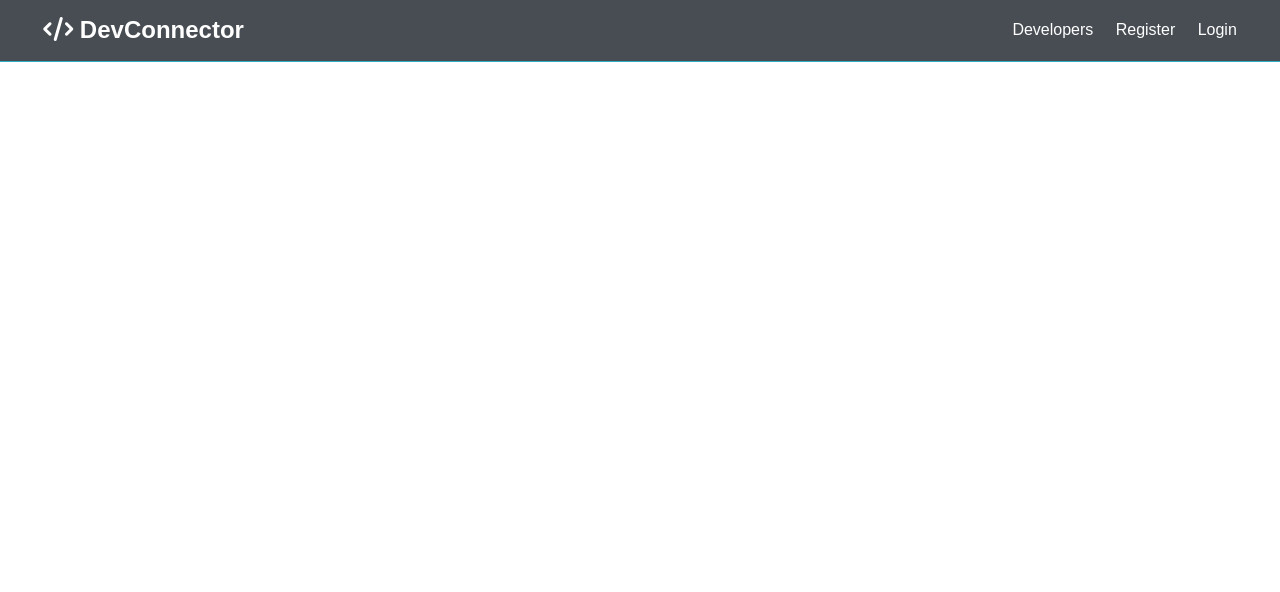
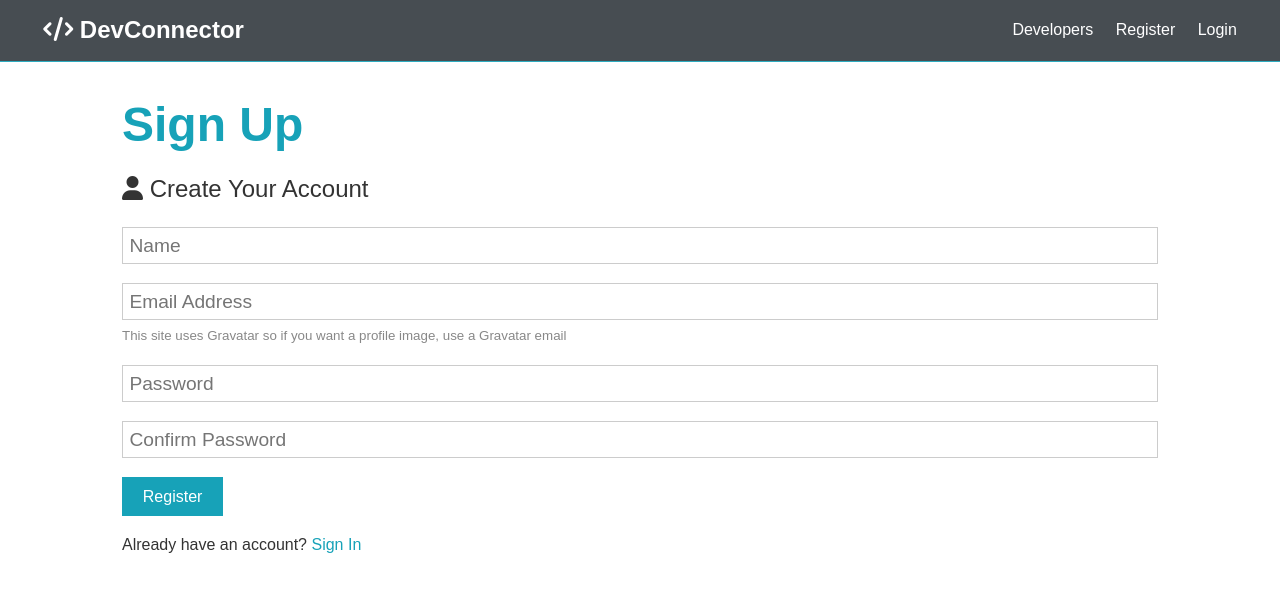
Before and after one commit to ravindrajain8055/GithubLite, a React (Create React App) app in the folder client/: page /register in a window 1280 px wide. Shown: the top 592 px of the page. Built offline with nearby package versions, Linux system fonts and the light colour scheme.

Commit message:
Register login navbar landing

```diff
--- a/client/src/App.js
+++ b/client/src/App.js
@@ -1,15 +1,22 @@
-import React,{Fragment} from 'react';
+import React,{ Fragment } from 'react';
 import './App.css';
 import Navbar from './components/layout/Navbar'
 import Landing from './components/layout/Landing'
 import { BrowserRouter as Router, Route, Switch } from 'react-router-dom';
-
+import Register from './components/auth/Register'
+import Login from './components/auth/Login'
 
 const App = () =>
     <Router>
-      <Fragment className="App">
+      <Fragment>
         <Navbar />
         <Route exact path='/' component={ Landing } />
+        <section className="container">
+          <Switch>
+            <Route exact path='/register' component={ Register } />
+            <Route exact path='/login' component={ Login } />
+          </Switch>
+        </section>
       </Fragment>
     </Router>
 
--- /dev/null
+++ b/client/src/components/auth/Login.js
@@ -0,0 +1,50 @@
+import React, { Fragment, useState } from 'react'
+import axios from 'axios'
+import {Link} from 'react-router-dom'
+
+const Login = () => {
+    const [formData, setFormData] = useState({
+        name:'',
+        email:''
+    });
+
+    const { email,password} = formData;
+
+    const onChange = e =>setFormData({...formData,[e.target.name]:e.target.value})
+
+    const onSubmit = async e => {
+        e.preventDefault();
+        console.log('success')
+    }
+
+    return (
+        <Fragment>
+            <h1 className="large text-primary">Sign In</h1>
+            <p className="lead"><i className="fas fa-user"></i> Login</p>
+            <form className="form" onSubmit = {e => onSubmit(e)}>
+
+                <div className="form-group">
+                <input type="email" placeholder="Email Address" name="email"
+                value={email}
+                onChange ={e =>onChange(e)} />
+                </div>
+                <div className="form-group">
+                <input
+                    type="password"
+                    placeholder="Password"
+                    name="password"
+                    minLength="6"
+                    value={password}
+                    onChange ={e =>onChange(e)}
+                />
+                </div>
+                <input type="submit" className="btn btn-primary" value="Login" />
+            </form>
+            <p className="my-1">
+                Don't have an account? <Link to="/register">Sign UP</Link>
+            </p>
+        </Fragment>
+    )
+}
+
+export default Login
--- /dev/null
+++ b/client/src/components/auth/Register.js
@@ -0,0 +1,90 @@
+import React, { Fragment, useState } from 'react'
+import axios from 'axios'
+import {Link} from 'react-router-dom'
+
+const Register = () => {
+    const [formData, setFormData] = useState({
+        name:'',
+        email:'',
+        password:'',
+        password2:''
+    });
+
+    const { name, email, password,password2} = formData;
+
+    const onChange = e =>setFormData({...formData,[e.target.name]:e.target.value})
+
+    const onSubmit = async e => {
+        e.preventDefault();
+        if(password !== password2){
+            console.log('passwords do not match')
+        }else{
+            // const newUser = {
+            //     name,email,password,password2
+            // }
+            // try {
+            //     const config = {
+            //         headers:{
+            //             'Content-Type':'application/json'
+            //         }
+            //     }
+
+            //     const body = JSON.stringify(newUser)
+
+            //     const res = await axios.post('/api/users',body,config);
+            //     console.log(res.data)
+            // } catch (err) {
+            //     console.error(err.response.data)
+
+            // }
+            console.log('success')
+
+        }
+    }
+
+    return (
+        <Fragment>
+            <h1 className="large text-primary">Sign Up</h1>
+            <p className="lead"><i className="fas fa-user"></i> Create Your Account</p>
+            <form className="form" onSubmit = {e => onSubmit(e)}>
+                <div className="form-group">
+                <input type="text" placeholder="Name" name="name" value={name}
+                onChange ={e =>onChange(e)}  required />
+                </div>
+                <div className="form-group">
+                <input type="email" placeholder="Email Address" name="email"
+                value={email}
+                onChange ={e =>onChange(e)} />
+                <small className="form-text">This site uses Gravatar so if you want a profile image, use a
+                    Gravatar email</small>
+                </div>
+                <div className="form-group">
+                <input
+                    type="password"
+                    placeholder="Password"
+                    name="password"
+                    minLength="6"
+                    value={password}
+                    onChange ={e =>onChange(e)}
+                />
+                </div>
+                <div className="form-group">
+                <input
+                    type="password"
+                    placeholder="Confirm Password"
+                    name="password2"
+                    minLength="6"
+                    value={password2}
+                    onChange ={e =>onChange(e)}
+                />
+                </div>
+                <input type="submit" className="btn btn-primary" value="Register" />
+            </form>
+            <p className="my-1">
+                Already have an account? <Link to="/login">Sign In</Link>
+            </p>
+        </Fragment>
+    )
+}
+
+export default Register
--- a/client/src/components/layout/Landing.js
+++ b/client/src/components/layout/Landing.js
@@ -1,4 +1,5 @@
 import React from 'react'
+import { Link } from 'react-router-dom'
 
 const Landing = () => {
     return (
@@ -11,8 +12,8 @@
               other developers
             </p>
             <div className="buttons">
-              <a href="register.html" className="btn btn-primary">Sign Up</a>
-              <a href="login.html" className="btn btn-light">Login</a>
+              <Link to="/register" className="btn btn-primary">Sign Up</Link>
+              <Link to="/login" className="btn btn-light">Login</Link>
             </div>
           </div>
         </div>
--- a/client/src/components/layout/Navbar.js
+++ b/client/src/components/layout/Navbar.js
@@ -1,15 +1,17 @@
 import React from 'react'
+import { Link } from 'react-router-dom'
+
 
 const Navbar = () => {
     return (
         <nav className="navbar bg-dark">
         <h1>
-            <a href="index.html"><i className="fas fa-code"></i> DevConnector</a>
+            <Link to="/"><i className="fas fa-code"></i> DevConnector</Link>
         </h1>
         <ul>
-            <li><a href="profiles.html">Developers</a></li>
-            <li><a href="register.html">Register</a></li>
-            <li><a href="login.html">Login</a></li>
+            <li><Link to="/">Developers</Link></li>
+            <li><Link to="/register">Register</Link></li>
+            <li><Link to="/login">Login</Link></li>
         </ul>
         </nav>
     )
```
